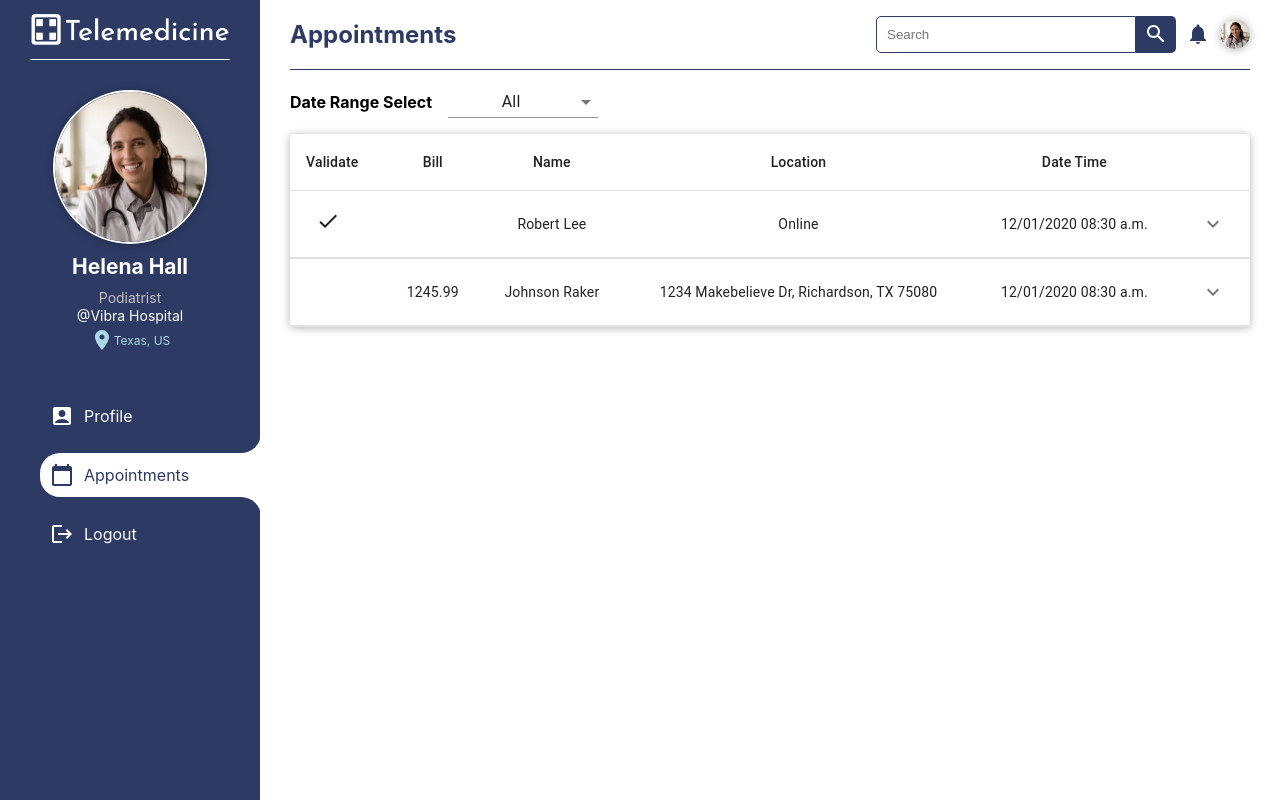
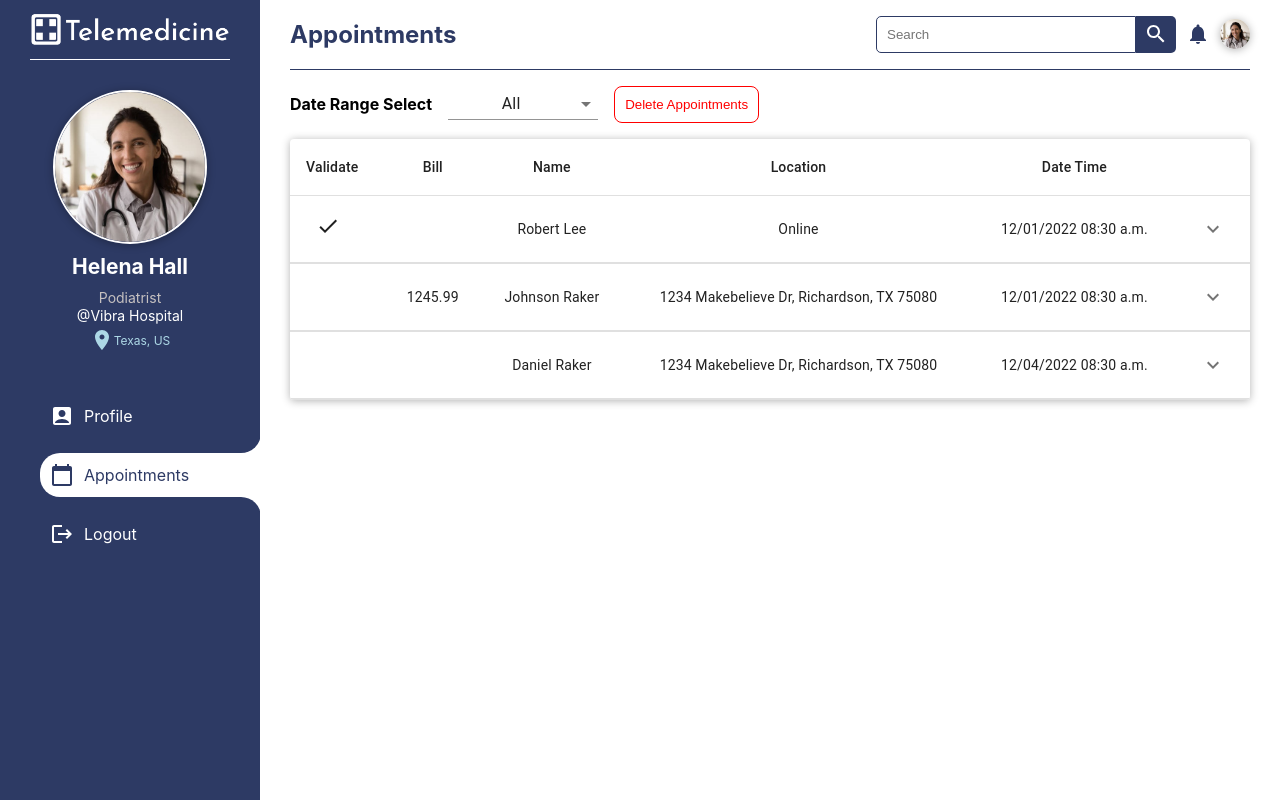
Before and after one commit to Bn161641/CS6360-Telemedicine, a React (Create React App) app: page /doctor/1/appointments in a window 1280 px wide. Built offline with nearby package versions, Linux system fonts and the light colour scheme.

Commit message:
added delete appointment functionality

```diff
--- a/src/pages/DoctorAppointmentTableRow.css
+++ b/src/pages/DoctorAppointmentTableRow.css
@@ -33,7 +33,7 @@
 .doctorAppointmentExpanderVerifyForm{
   display: flex;
   align-items: center;
-  gap: 0.5rem;
+  gap: 1rem;
 }
 
 .doctorAppointmentExpanderVerifyButton{
@@ -74,3 +74,7 @@
 .doctionAppointmentLocationExpanderTitle{
   font-weight: bold;
 }
+
+.doctorTableRow:hover{
+  background-color: rgba(255, 4, 0, 0.634);
+}
--- a/src/pages/DoctorAppointmentTableRow.js
+++ b/src/pages/DoctorAppointmentTableRow.js
@@ -9,7 +9,7 @@ import TableRow from "@mui/material/TableRow";
 import Typography from "@mui/material/Typography";
 import KeyboardArrowDownIcon from "@mui/icons-material/KeyboardArrowDown";
 import KeyboardArrowUpIcon from "@mui/icons-material/KeyboardArrowUp";
-import { useState, Fragment } from "react";
+import { useState, Fragment, useRef, useEffect } from "react";
 import CheckIcon from "@mui/icons-material/Check";
 import "./DoctorAppointmentTableRow.css";
 import { format } from "date-fns";
@@ -28,7 +28,7 @@ import Input from "@mui/material/Input";
 
 export default function Row(props) {
   const dispatch = useDispatch();
-  const { row } = props;
+  const { row, deleteMode } = props;
   const [open, setOpen] = useState(false);
   const [appointmentTime, setAppointmentTime] = useState(dayjs(row.dateTime));
 
@@ -50,7 +50,6 @@ export default function Row(props) {
       })
     );
     dispatch(appointmentsActions.verifyAppointment(row.id));
-    console.log(appointments);
   }
 
   function createBill(event) {
@@ -68,9 +67,15 @@ export default function Row(props) {
     );
   }
 
+  function deleteAppointment(){
+    if(deleteMode){
+      dispatch(appointmentsActions.removeAppointments(row.id));
+    }
+  }
+
   return (
     <Fragment>
-      <TableRow>
+      <TableRow onClick={deleteAppointment} className={deleteMode ? "doctorTableRow" : ""}>
         <TableCell align="left">
           {row.isValid ? <CheckIcon className="checkedIcon" /> : ""}
         </TableCell>
--- a/src/pages/DoctorAppointments.css
+++ b/src/pages/DoctorAppointments.css
@@ -25,6 +25,7 @@
 
 .doctorAppointmentSelectDate{
   position: relative;
+  margin-right: 1rem;
 }
 
 .doctorAppointmentSelectDateInputCalendar {
@@ -39,3 +40,20 @@
 .doctorAppointmentTable{
   box-shadow: 0 1px 8px rgba(0, 0, 0, 0.3) !important;
 }
+
+
+.doctorAppointmentDeleteButtonOff{
+  background-color: white;
+  color: red;
+  border: 1px solid red;
+  border-radius: 0.5rem;
+  padding: 10px;
+}
+
+.doctorAppointmentDeleteButtonOn, .doctorAppointmentDeleteButtonOff:hover{
+  background-color: red;
+  color: white;
+  border: 1px solid red;
+  border-radius: 0.5rem;
+  padding: 10px;
+}
--- a/src/pages/DoctorAppointments.js
+++ b/src/pages/DoctorAppointments.js
@@ -2,7 +2,7 @@ import "./DoctorAppointments.css";
 import MenuItem from "@mui/material/MenuItem";
 import FormControl from "@mui/material/FormControl";
 import Select from "@mui/material/Select";
-import { useEffect, useRef, useState} from "react";
+import { useEffect, useRef, useState } from "react";
 import { DateRange } from "react-date-range";
 
 import "react-date-range/dist/styles.css";
@@ -19,27 +19,31 @@ import TextField from "@mui/material/TextField";
 import Row from "./DoctorAppointmentTableRow";
 import { useSelector } from "react-redux";
 import { useParams } from "react-router-dom";
-
-
+import { addDays } from "date-fns";
 
 export default function DoctorProfile() {
   const [dropDown, setDropDown] = useState("All");
   const todayDate = new Date();
-  const weekAfterToday = new Date();
-  weekAfterToday.setDate(todayDate.getDate() + 7);
+
   const [range, setRange] = useState([
     {
       startDate: todayDate,
-      endDate: weekAfterToday,
+      endDate: addDays(todayDate, 7),
       key: "selection",
     },
   ]);
+
   const [open, setOpen] = useState(false);
   const wrapperRef = useRef(null);
   const params = useParams();
   const { id: doctorId } = params;
-  const appointments = useSelector((state) => state.appointmentInfo.appointments);
-  const doctorAppointment = appointments.filter((appointment) => parseInt(appointment.did) === parseInt(doctorId));
+  const appointments = useSelector(
+    (state) => state.appointmentInfo.appointments
+  );
+  const doctorAppointment = appointments.filter(
+    (appointment) => parseInt(appointment.did) === parseInt(doctorId)
+  );
+  const [deleteMode, setDeleteMode] = useState(false);
 
   useEffect(() => {
     document.addEventListener("click", exitOut, true);
@@ -97,6 +101,16 @@ export default function DoctorProfile() {
             </div>
           </div>
         )}
+        <button
+          className={
+            deleteMode
+              ? "doctorAppointmentDeleteButtonOn"
+              : "doctorAppointmentDeleteButtonOff"
+          }
+          onClick={() => setDeleteMode((prevState) => !prevState)}
+        >
+          Delete Appointments
+        </button>
       </div>
       <TableContainer className="doctorAppointmentTable" component={Paper}>
         <Table aria-label="collapsible table">
@@ -111,18 +125,29 @@ export default function DoctorProfile() {
             </TableRow>
           </TableHead>
           <TableBody>
-            {doctorAppointment.filter((appointment) => {
-              if(dropDown === "All"){
+            {doctorAppointment
+              .filter((appointment) => {
+                if (dropDown === "All") {
                   return true;
                 }
-              if(range[0].startDate <= appointment.dateTime && range[0].startDate.getDate() + 1 > appointment.dateTime){
+
+                let dayAfterEnd = addDays(range[0].endDate, 1);
+
+                if (
+                  range[0].startDate <= appointment.dateTime &&
+                  dayAfterEnd > appointment.dateTime
+                ) {
                   return true;
-              }
-              else{
+                } else {
                   return false;
                 }
-            }).map((appointment) => (
-              <Row key={appointment.id} row={appointment} />
+              })
+              .map((appointment) => (
+                <Row
+                  key={appointment.id}
+                  row={appointment}
+                  deleteMode={deleteMode}
+                />
               ))}
           </TableBody>
         </Table>
--- a/src/pages/DoctorProfile.css
+++ b/src/pages/DoctorProfile.css
@@ -97,7 +97,7 @@
 
 .doctorReviewsCard {
   grid-area: reviews;
-  overflow-y: scroll;
+  overflow-y: auto;
   text-align: left;
 }
 
@@ -128,7 +128,7 @@
 
 .doctorServicesCard {
   grid-area: services;
-  overflow-y: scroll;
+  overflow-y: auto;
   text-align: left;
 }
 
@@ -151,7 +151,7 @@
 
 .doctorOfficesCard {
   grid-area: offices;
-  overflow-y: scroll;
+  overflow-y: auto;
   text-align: left;
 }
 
--- a/src/store/appointment-action.js
+++ b/src/store/appointment-action.js
@@ -53,7 +53,7 @@ export function fetchAppointmentData() {
       let tmpAppointment = [
         {
           id: 1,
-          dateTime: new Date('December 1, 2020 08:30:00'),
+          dateTime: new Date('December 1, 2022 08:30:00'),
           notes: "Surgery for the elbow",
           isValid: true,
           pid: 1,      //patient id
@@ -66,7 +66,7 @@ export function fetchAppointmentData() {
         },
         {
           id: 2,
-          dateTime: new Date('December 1, 2020 08:30:00'),
+          dateTime: new Date('December 1, 2022 08:30:00'),
           notes: "Surgery for the foot",
           isValid: false,
           pid: 2,      //patient id
@@ -80,6 +80,19 @@ export function fetchAppointmentData() {
             isPaid: false,
             isVerified: false
           },
+        },
+        {
+          id: 3,
+          dateTime: new Date('December 4, 2022 08:30:00'),
+          notes: "RemoveToe",
+          isValid: false,
+          pid: 3,      //patient id
+          pidName: "Daniel Raker",
+          did: 1,      //doctor id
+          url: null,
+          location: "1234 Makebelieve Dr, Richardson, TX 75080",
+          service: "Surgery",
+          bill: null
         }
       ];
       dispatch(appointmentsActions.replaceAppointments(tmpAppointment));
```
Lines whose indentation alone changed are shown as unchanged.
